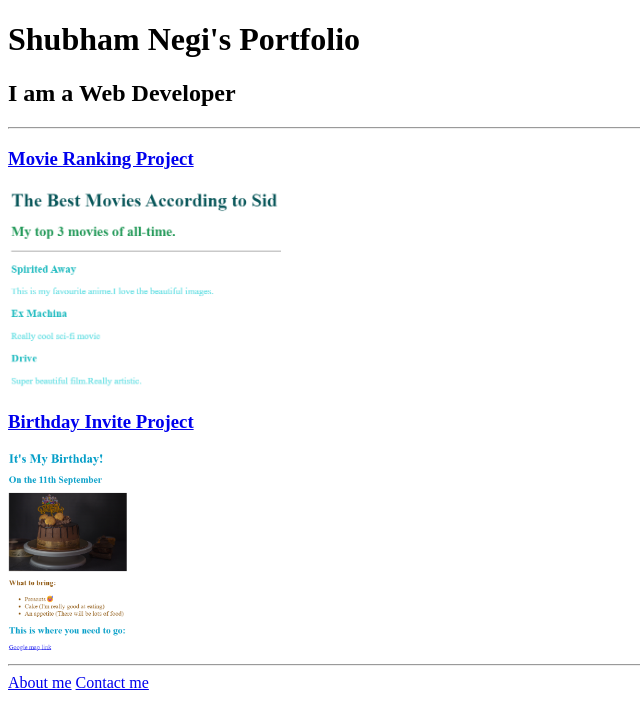
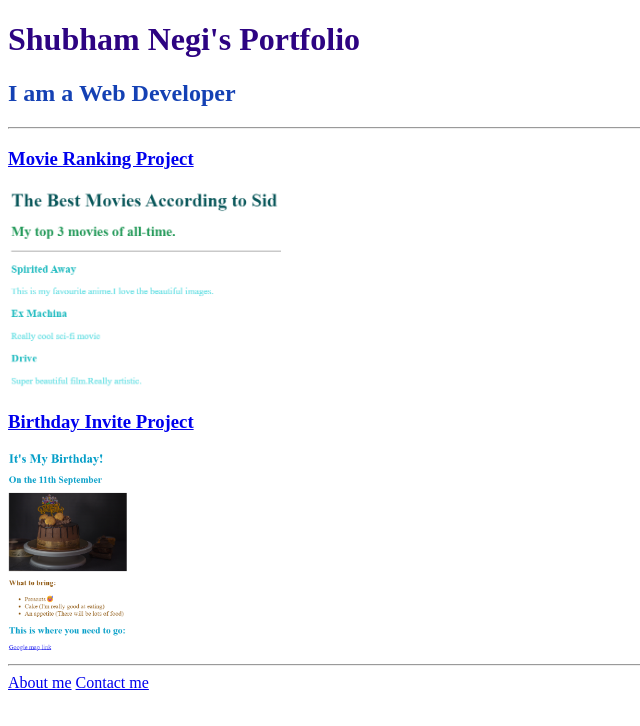
Before and after one commit to shubhamsingh4829/Shubham-s-Portfolio, a plain HTML site: page index.html in a window 1280 px wide. Shown: the whole page, without its empty margins (0-640 px from the left). Drawn offline with Linux system fonts and the light colour scheme.

Commit message:
Update index.html

```diff
--- a/index.html
+++ b/index.html
@@ -6,8 +6,8 @@
     <title>Shubham's Portfolio</title>
 </head>
 <body>
- <h1>Shubham Negi's Portfolio</h1>
- <h2>I am a Web Developer</h2>
+ <h1 style="color: rgb(45, 3, 130);">Shubham Negi's Portfolio</h1>
+ <h2 style="color: rgb(20, 65, 180);">I am a Web Developer</h2>
 <hr>
 <h3><a href="./public/movie-ranking.html">Movie Ranking Project</a></h3>
 <img src="./assets/images/movie-ranking.png" height="200" alt="movie ranking project preview"/>
```
